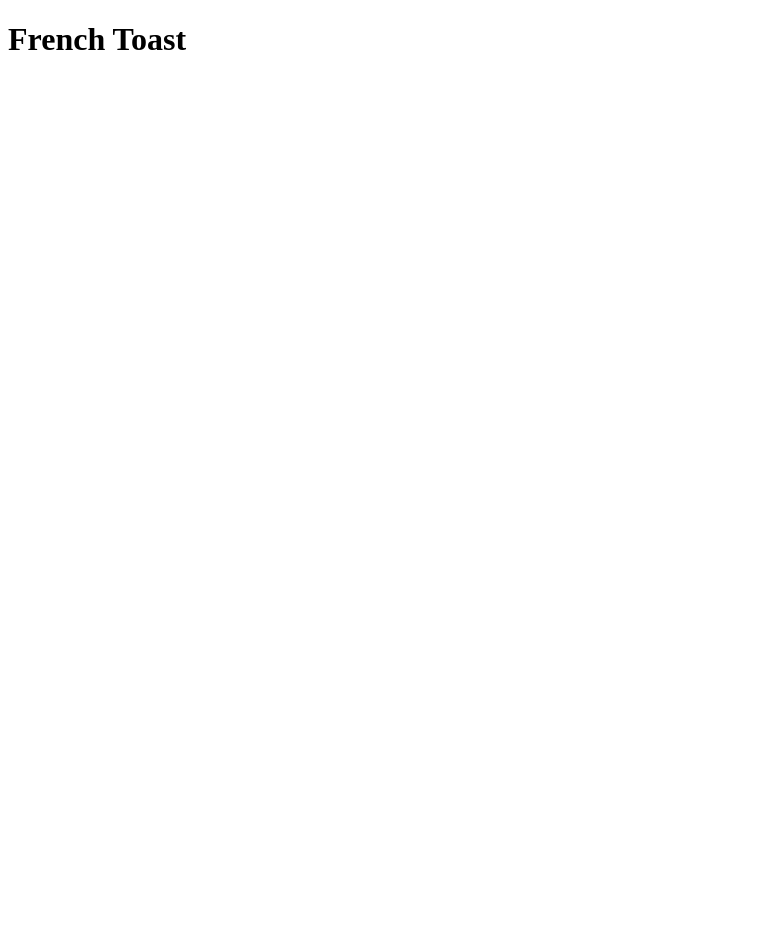
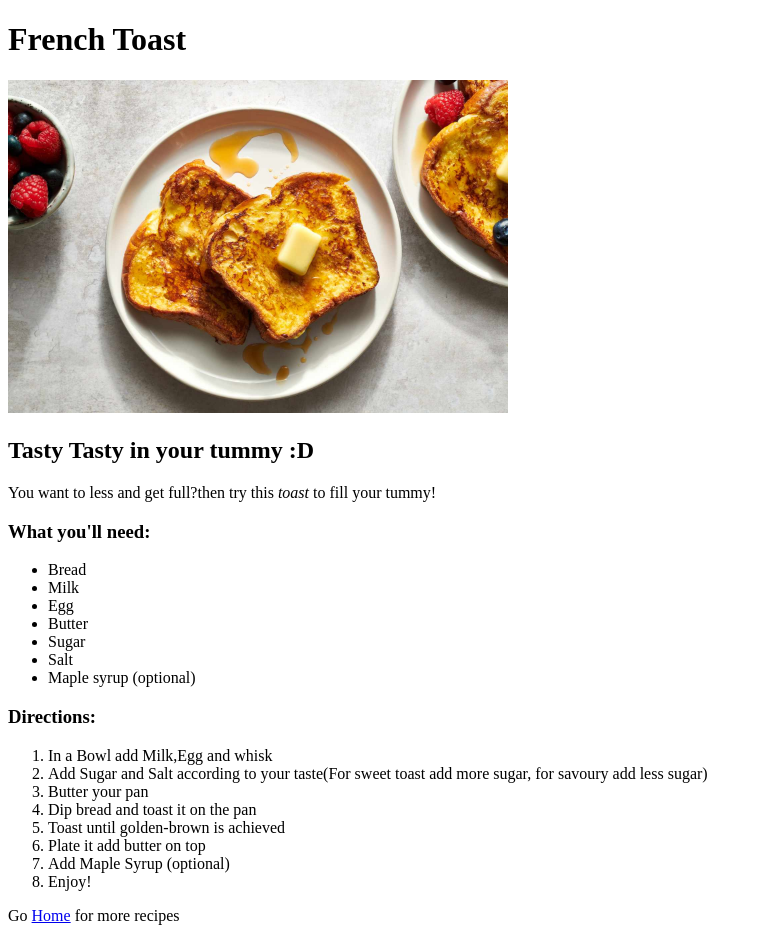
Before and after one commit to PureVodka007/odin-recipes, a plain HTML site: page pages/French_toast.html in a window 1280 px wide. Shown: the whole page, without its empty margins (0-762 px from the left). Before the commit the page ends 800 px from the top, so only its background shows below. Drawn offline with Linux system fonts and the light colour scheme.

Commit message:
Edit French_toast.html to add img and recipes
Add img and recipes to page

```diff
--- a/pages/French_toast.html
+++ b/pages/French_toast.html
@@ -7,5 +7,30 @@
 </head>
 <body>
     <h1>French Toast</h1>
+    <img src="../images/French-Toast.jpg" width="500" alt = "A french toast on a plate">
+    <h2>Tasty Tasty in your tummy :D</h2>
+    <p>You want to less and get full?then try this <em>toast</em> to fill your tummy!</p>
+    <h3>What you'll need: </h3>
+    <ul>
+        <li>Bread</li>
+        <li>Milk</li>
+        <li>Egg</li>
+        <li>Butter</li>
+        <li>Sugar</li>
+        <li>Salt</li>
+        <li>Maple syrup (optional)</li>
+    </ul>
+    <h3>Directions:</h3>
+    <ol>
+        <li>In a Bowl add Milk,Egg and whisk</li>
+        <li>Add Sugar and Salt according to your taste(For sweet toast add more sugar, for savoury add less sugar)</li>
+        <li>Butter your pan</li>
+        <li>Dip bread and toast it on the pan</li>
+        <li>Toast until golden-brown is achieved</li>
+        <li>Plate it add butter on top </li>
+        <li>Add Maple Syrup (optional)</li>
+        <li>Enjoy!</li>
+    </ol>
+    <p>Go <a href = "../index.html">Home</a> for more recipes</p>
 </body>
 </html>
```
